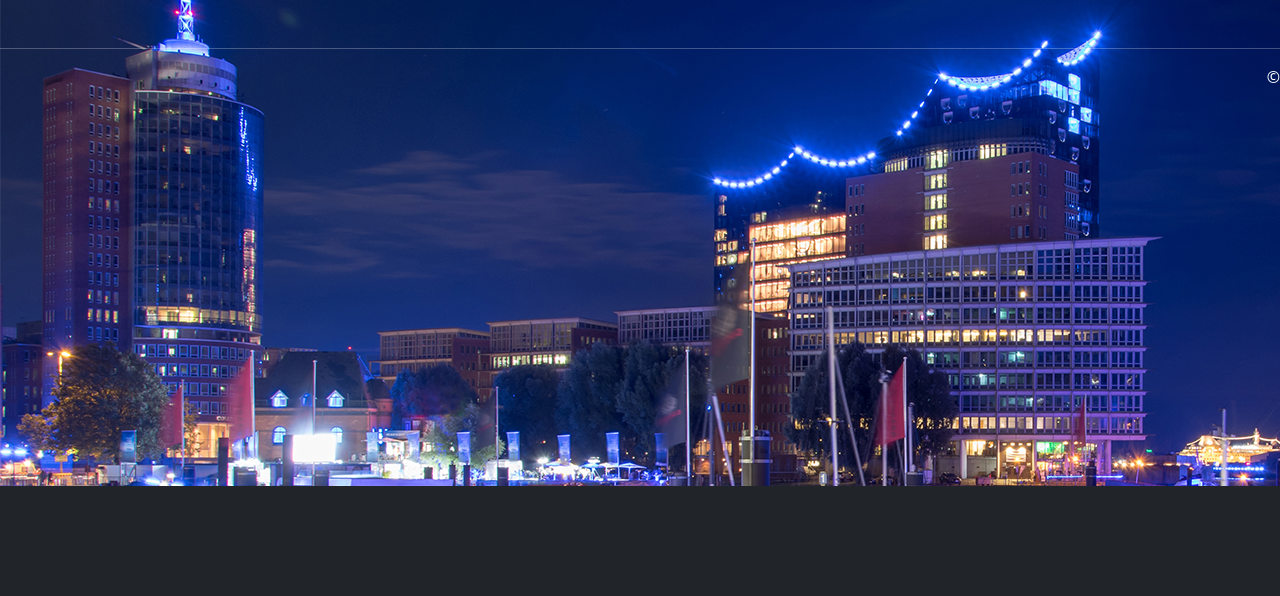
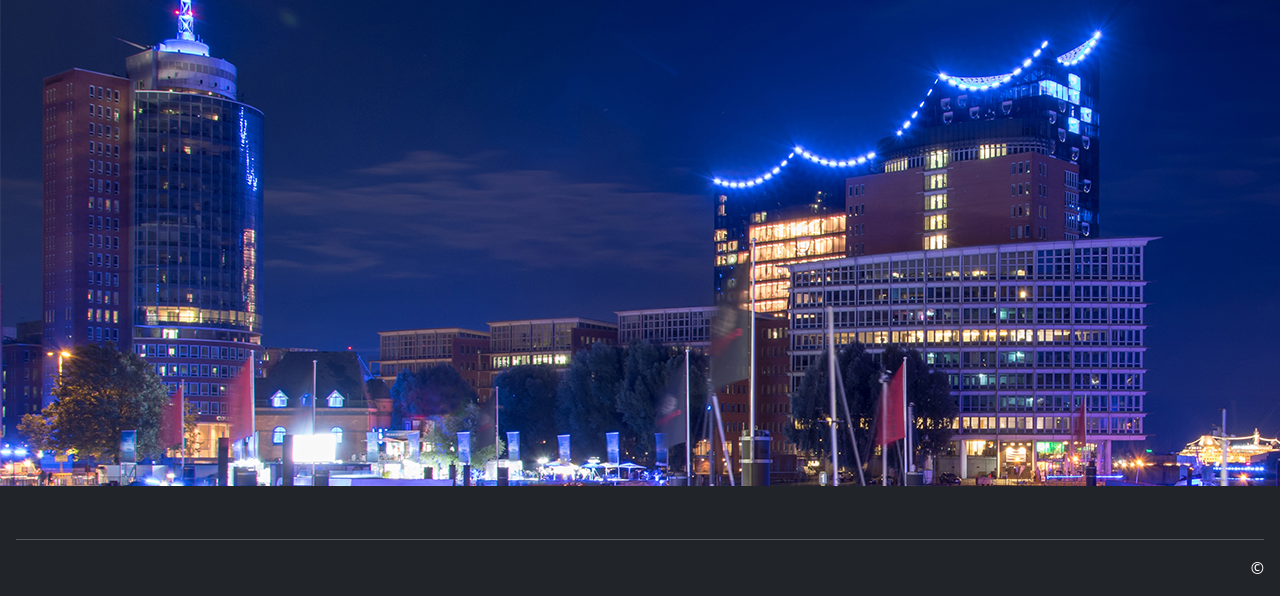
Before and after one commit to LPaaS-WiInf-Projektgruppe/Projekt-Knock-Knock, a Flask app: template project_knock_knock/templates/conversations.html in a window 1280 px wide. Shown: the part 204-800 px from the top of the page. Run offline with Flask 2, Linux system fonts and the light colour scheme; the template is opened without the code that fills it, so the values that code supplies are empty; some libraries are stand-ins or nearby versions.

Commit message:
fixed footer to bottom

```diff
--- a/project_knock_knock/templates/flask_user/flask_user_layout.html
+++ b/project_knock_knock/templates/flask_user/flask_user_layout.html
@@ -67,8 +67,9 @@
 
 
     <br>
-    <hr class="with-margins"/>
-    <div id="footer-div" class="clearfix with-margins">
+
+    <div id="footer-div" class="fixed-bottom m-3">
+          <hr class=""/>
         <div class="pull-left">{{ user_manager.USER_APP_NAME }} {{ user_manager.USER_APP_VERSION }}</div>
         <div class="pull-right">&copy; {{ user_manager.USER_COPYRIGHT_YEAR }} {{ user_manager.USER_CORPORATION_NAME }}</div>
     </div>
```
